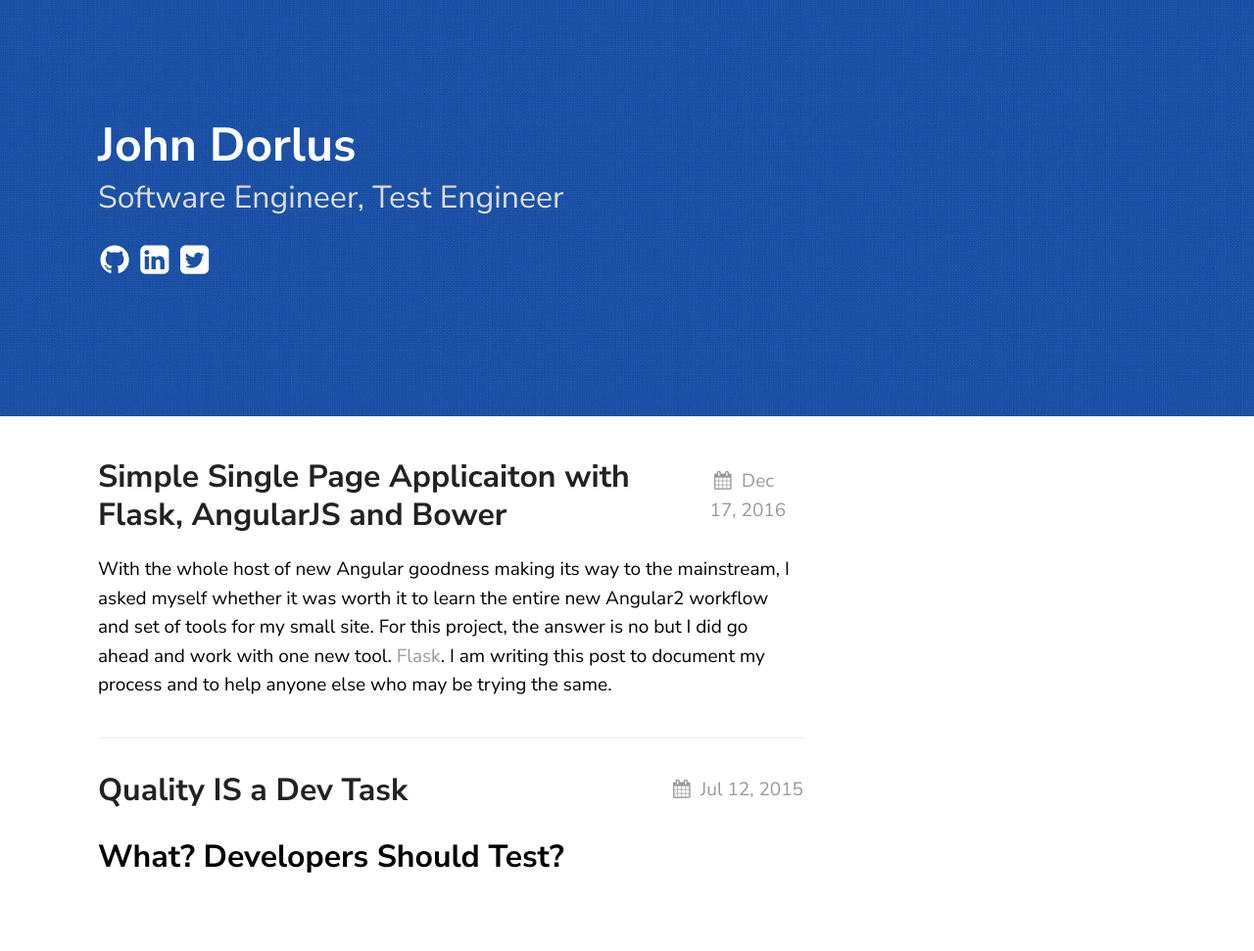
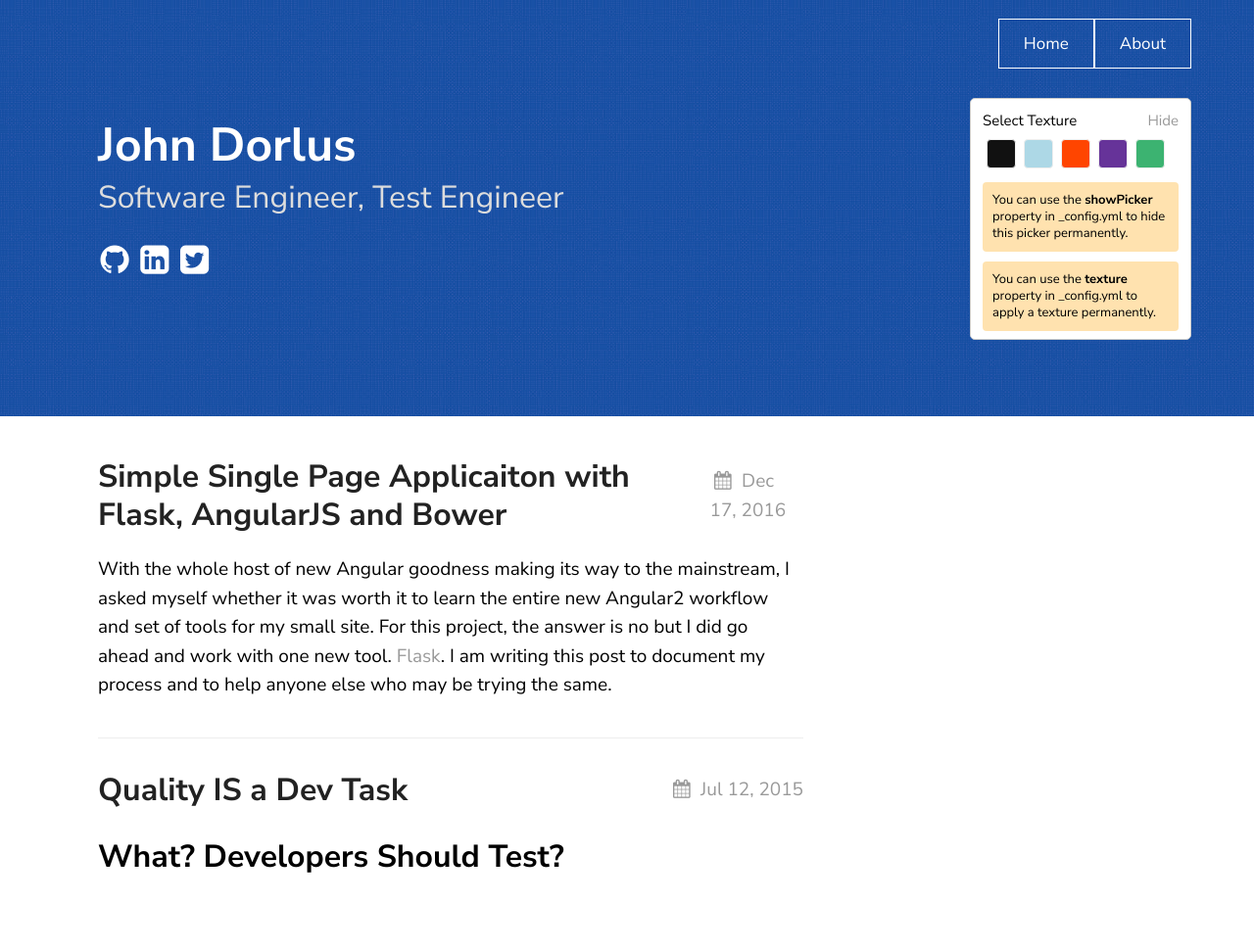
Before and after one commit to cuff-links/tpc-blog, a Jekyll site: the page built from index.md, in a window 1280 px wide. Shown: the whole page at 98% size. Built offline with Jekyll 4.4.1, drawn with Linux system fonts in a browser that asks for light colours; part of the change alters nothing that is shown.

Commit message:
Fixed extra slash causing the assets not to load.

```diff
--- a/_config.yml
+++ b/_config.yml
@@ -6,7 +6,7 @@ description: > # this means to ignore newlines until "show_exerpts:"
   line in _config.yml. It will appear in your document head meta (for
   Google search results) and in your feed.xml site description.
 show_excerpts: true # set to true to show excerpts on the homepage
-baseurl: /
+baseurl:
 
 # Minima date format
 # refer to http://shopify.github.io/liquid/filters/date/ if you want to customize this
@@ -19,8 +19,8 @@ texture:
   tagline: Software Engineer, Test Engineer
   date_format: "%b %-d, %Y"
   style: blue
-  showNav: false
-  showPicker: false
+  showNav: true
+  showPicker: true
 
   # generate social links in footer
   social_links:
```
